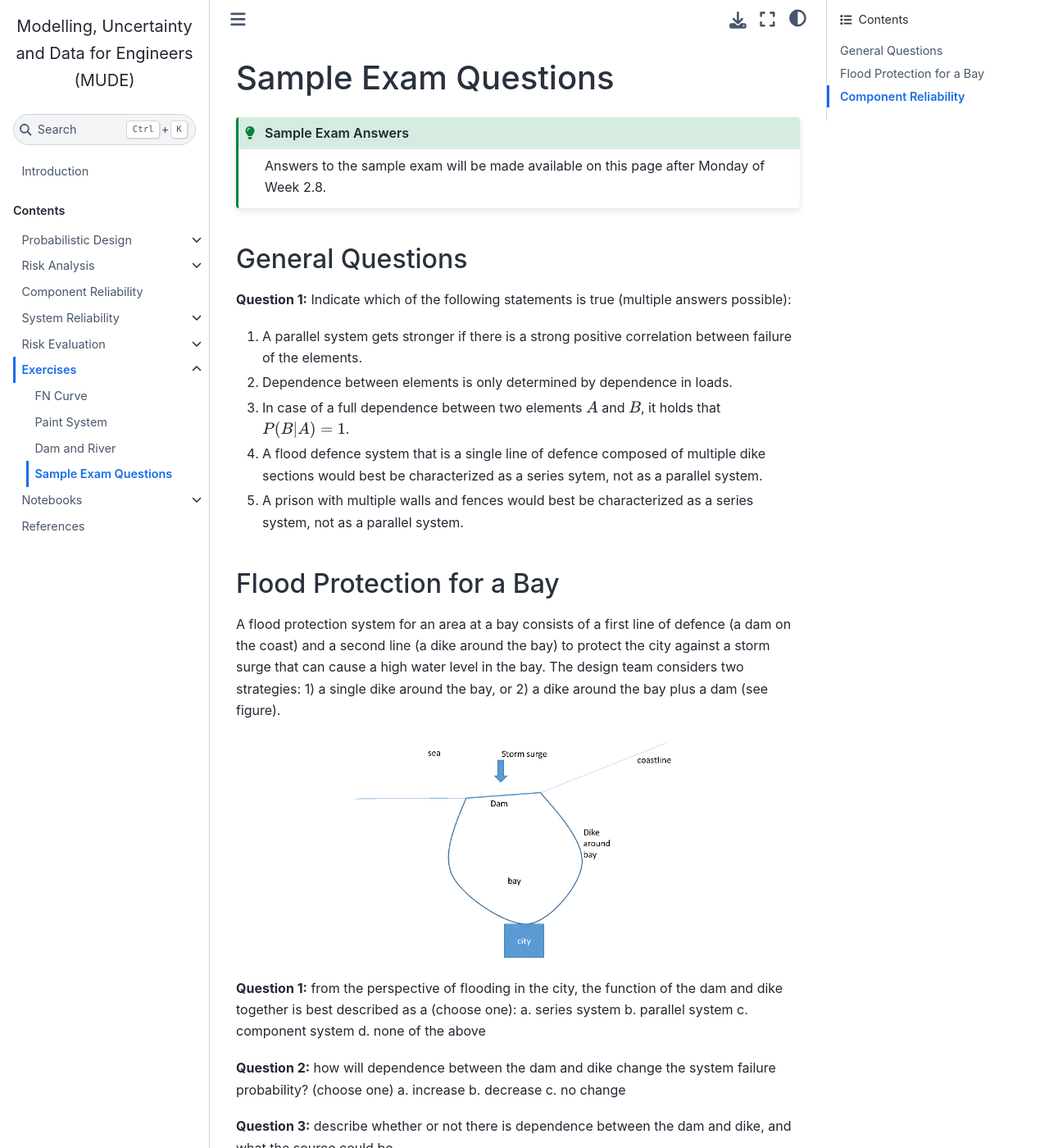
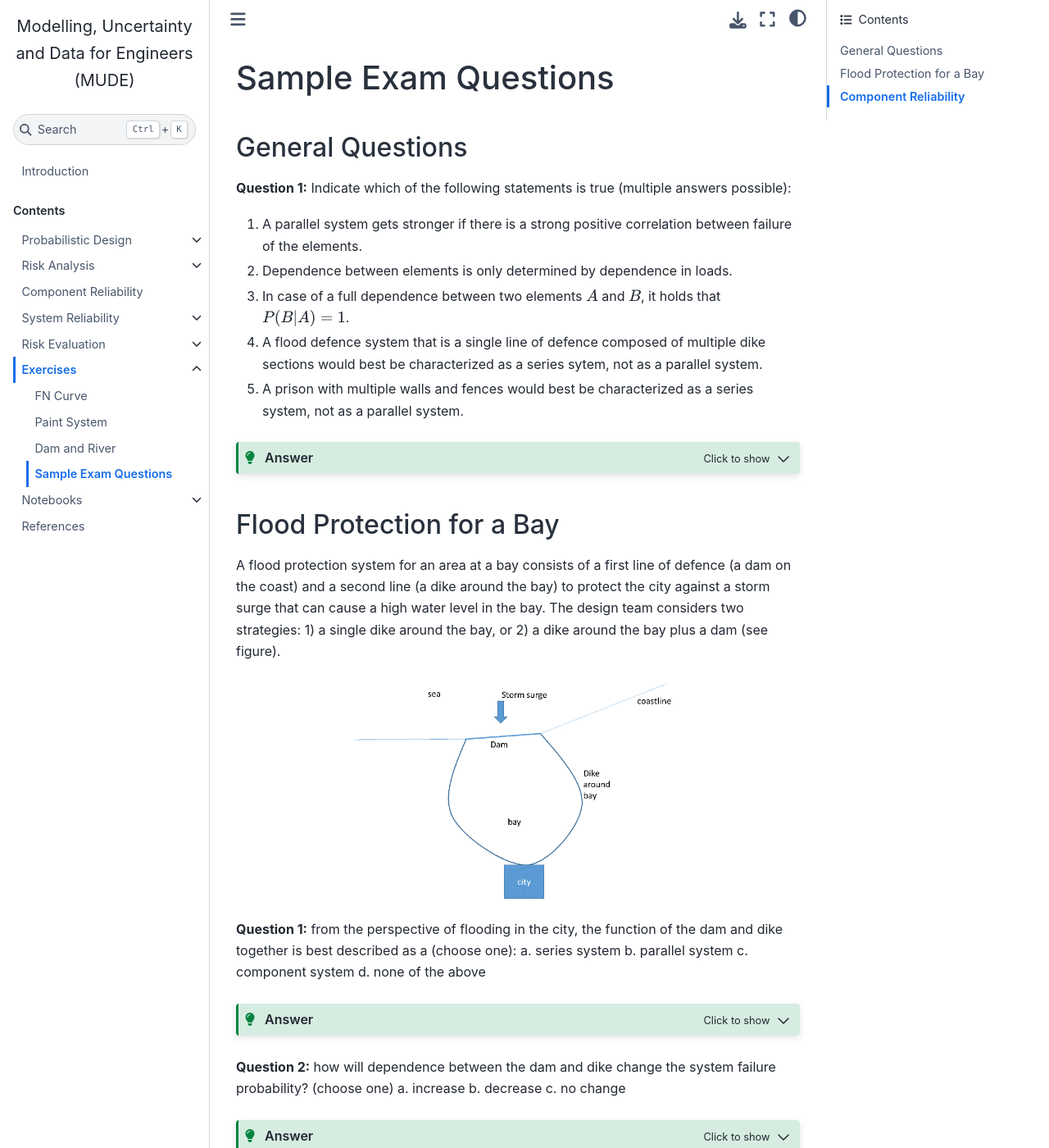
Before and after one commit to TUDelft-CITG/MUDE, a Jupyter Book: the page built from book/exercises/exercise-sample-exam.md, in a window 1280 px wide and 1400 px high. Shown: the whole window at 82% size. Built offline with Jupyter Book 1.0.4 settings and Sphinx 7.4.7 and the Sphinx Book theme 1.1.4, drawn with Linux system fonts in a browser that asks for light colours; some of the changed text lies outside the part shown.

`````diff
--- a/book/exercises/exercise-sample-exam.md
+++ b/book/exercises/exercise-sample-exam.md
@@ -1,10 +1,10 @@
 # Sample Exam Questions
 
-```{admonition} Sample Exam Answers
+<!-- ```{admonition} Sample Exam Answers
 :class: tip
 
 Answers to the sample exam will be made available on this page after Monday of Week 2.8.
-```
+``` -->
 ## General Questions
 
 **Question 1:** Indicate which of the following statements is true (multiple answers possible):
@@ -14,11 +14,11 @@ Answers to the sample exam will be made available on this page after Monday of W
    4. A flood defence system that is a single line of defence composed of multiple dike sections would best be characterized as a series sytem, not as a parallel system.
    5. A prison with multiple walls and fences would best be characterized as a series system, not as a parallel system.
 
-<!-- ```{admonition} Answer
+```{admonition} Answer
 :class: tip, dropdown
 
 Options 3 and 4 are true.
-``` -->
+```
 
 ## Flood Protection for a Bay
 
@@ -37,36 +37,36 @@ b. parallel system
 c. component system
 d. none of the above
 
-<!-- ```{admonition} Answer
+```{admonition} Answer
 :class: tip, dropdown
 
 Option b is true.
-``` -->
+```
 
 **Question 2:** how will dependence between the dam and dike change the system failure probability? (choose one)
 a. increase
 b. decrease
 c. no change
 
-<!-- ```{admonition} Answer
+```{admonition} Answer
 :class: tip, dropdown
 
 Option a is true.
-``` -->
+```
 
 **Question 3:** describe whether or not there is dependence between the dam and dike, and what the source could be.
 
-<!-- ```{admonition} Answer
+```{admonition} Answer
 :class: tip, dropdown
 
 It is likely that both structures are constructed of the same material (e.g., local soil), which would respond in a similar way to the storm surge and waves. The structures are also likely to be operated and maintained by the same government agency, which would result in dependence due to human error and maintenance problems.
-``` -->
+```
 ---
 The damage in case of flood protection system failure is 1 billion $10^9$ Euros. We compare two different investments in the system. In strategy 1 the system failure probability becomes $10^{-3}$ per year at a cost of 10 million ($10 \cdot 10^{6}$). In strategy 2 the system failure probability becomes $3 \cdot 10^{-4}$ per year at a cost of 50 million.
 
 **Question 4:** for which value of the interest rate $r$ is strategy 2 the most interesting? (You may consider an infinite lifetime of investments).
 
-<!-- ```{admonition} Answer
+```{admonition} Answer
 :class: tip, dropdown
 
 Find $r$ such that the difference in expected damage between strategy 1 and 2, $\Delta p_{f,sys}D/r$, is greater than the difference between the investments, $I_2-I_1$, where the net present value over an infinite lifetime is $1/r$.
@@ -80,13 +80,13 @@ Can also set up as solving for $r$ when comparing total costs:
 $$
 I_1+\frac{p_1 D}{r}>I_2+\frac{p_2 D}{r}
 $$
-``` -->
+```
 ---
  A full scale risk assessment is made for the system with probabilities $P(N>10)=10^{-3}$ per year and $P(N>100)=5 \cdot 10^{-5}$ per year. A so-called limit line is given with values with $C = 10^{-1}$; and $\alpha = 2$.
 
 **Question 5:** determine whether this situation is acceptable. You may answer using a few sentences, calculations or by submitting a sketch, but either way, you must support your answer quantitatively. If you use a sketch, indicate the scale and relevant points on the plot.
 
-<!-- ````{admonition} Answer
+````{admonition} Answer
 :class: tip, dropdown
 
 First create an FN curve for the risk assessment
@@ -105,7 +105,7 @@ $$
 $$
 
 The probability of exceeding 100 fatalities is too high since $5E-3>0.1/100^2=1E-5$. The same is true for 10 fatalities.
-```` -->
+````
 ---
 The flooding probability is 1/50 per year and damage is 150 million € ($10^6$). It is questioned whether additional protection is needed and what would be the best solution between the following:
 
@@ -137,7 +137,7 @@ The table below indicates the costs of the strategies and how much they reduce t
 2. Strategy B
 3. neither A nor B
 
-<!-- ````{admonition} Answer
+````{admonition} Answer
 :class: tip, dropdown
 
 Strategy B is best.
@@ -149,7 +149,7 @@ Various costs (NPV value) are calculated in the table below, and Strategy B is t
 width: 500px
 ---
 ```
-```` -->
+````
 ---
 Consider the individual risk in two areas of the city by the bay, above. The acceptable individual risk is $10^{-5}$ per year. The conditional probability of death due to flooding is dependent on the water depth and indicated next to the graph. The individual risk level in area A is $10^{-5}$ per year and the water depth is 3 m. The individual risk level in area B is $10^{-5}$ per year and the water depth is 2 m.
 
@@ -161,7 +161,7 @@ width: 400px
 ---
 ```
 
-<!-- ````{admonition} Answer
+````{admonition} Answer
 :class: tip, dropdown
 
 Individual risk is:
@@ -178,7 +178,7 @@ width: 500px
 ---
 ```
 The norm is governed by the most strict safety requirement, thus, $P_{\text{flooding}}$ should be 0.0002 per year.
-```` -->
+````
 
 ## Component Reliability
 
@@ -192,16 +192,16 @@ $$
 
 Where $x$ and $y$ are random variables and $f(x,y)$ is the joint PDF.
 
-<!-- ```{figure} ../figures/exercise-sample-exam-failure-domain.png
+```{figure} ../figures/exercise-sample-exam-failure-domain.png
 ---
 width: 400px
 name: failure-domain
 ---
-``` -->
+```
 
 **Question 1:**  identify a specific real-life object of your choosing (it can be anything!) that can be described by this diagram and failure probability. Describe the object and provide a definition of failure using words only, no equations. Mention whether $X$ and $Y$ each acts as a load or a resistance.
 
-<!-- ```{admonition} Answer
+```{admonition} Answer
 :class: tip, dropdown
 
 It is clear that $X$ and $Y$ are both loads, since high values of both variables lead to failure. There are many possible ‘objects’ that are governed by two loads:
@@ -212,7 +212,7 @@ It is clear that $X$ and $Y$ are both loads, since high values of both variables
 - Island: x and y are sea level rise and settlement, capacity is elevation; failure is flooding
 - 2 things on object with limiting capacity. E.g.: people on a couch or bench, birds on a tree branch
 - Literally any two loads would be acceptable, as long as the capacity of the object was a sum of both of them (if not a sum, it’s non-linear)
-%Honorable mentions: exam grading, stoof pot, student knowledge on exam material, ear damage at a music festival, dog and cat in box, exam desk stability, fingers squeezing a pen, 2 heaters in a room	 -->
+%Honorable mentions: exam grading, stoof pot, student knowledge on exam material, ear damage at a music festival, dog and cat in box, exam desk stability, fingers squeezing a pen, 2 heaters in a room
 
 <!-- see below for a list of examples.
 
`````
